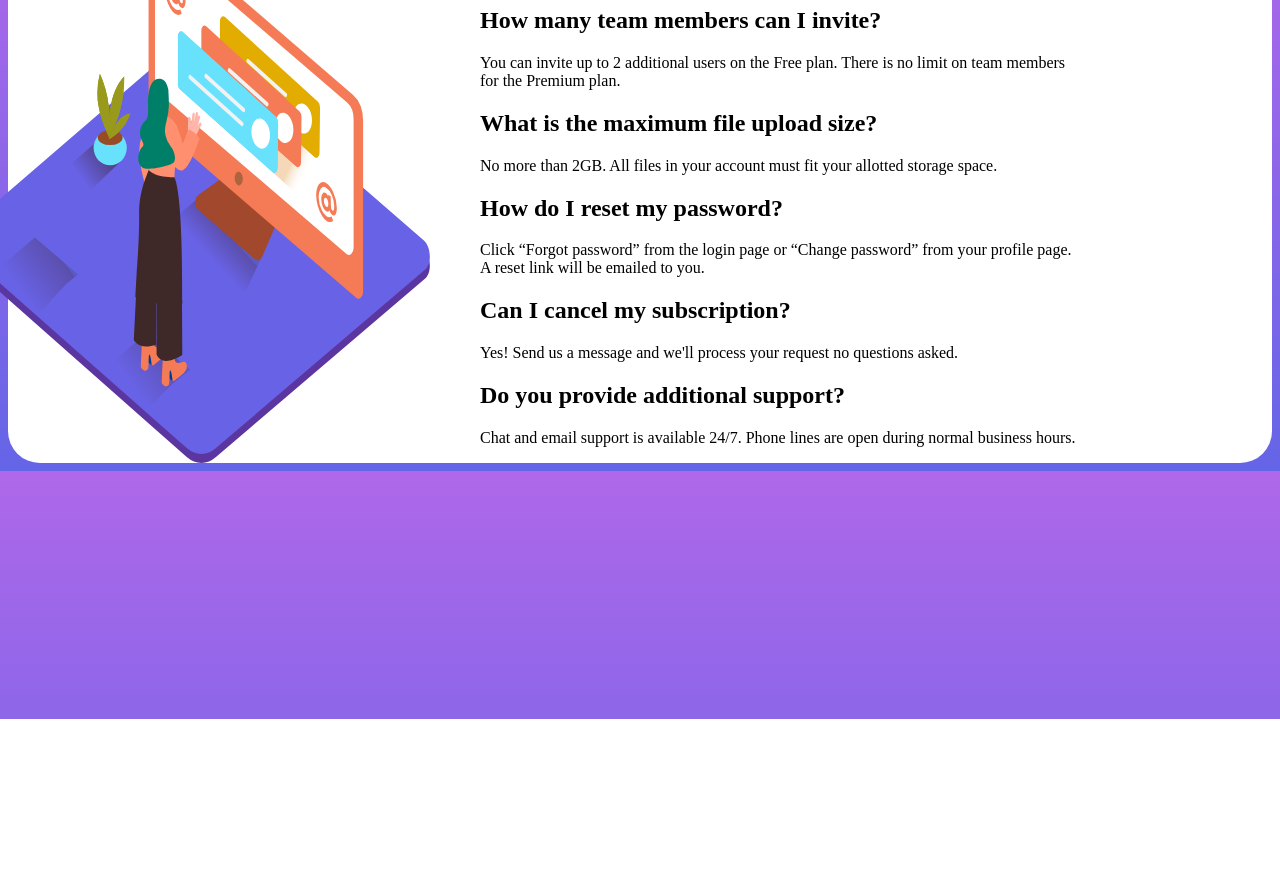
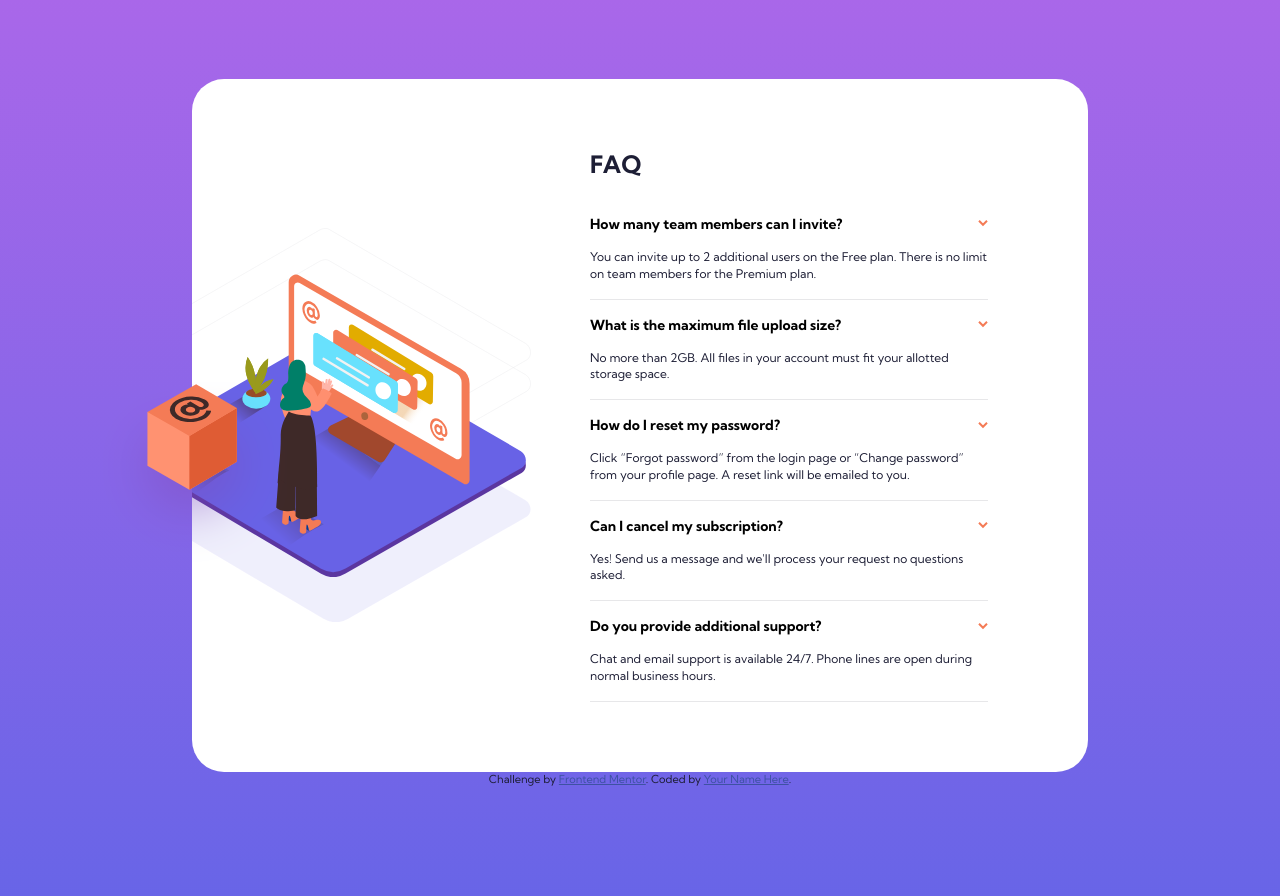
Before and after one commit to lbelio/faq-accordion-card-main, a plain HTML site: page index.html in a window 1280 px wide. Shown: the part 81-977 px from the top of the page. Before the commit the page ends 800 px from the top, so only its background shows below. Drawn offline with Linux system fonts and the light colour scheme.

Commit message:
A CoderCoder code-along project

```diff
--- a/index.html
+++ b/index.html
@@ -8,7 +8,11 @@
 
   <link rel="icon" type="image/png" sizes="32x32" href="./images/favicon-32x32.png">
   <link rel="stylesheet" href="styles.css">
-  <scrip src="script.js">
+  <link rel="preconnect" href="https://fonts.googleapis.com">
+  <link rel="preconnect" href="https://fonts.gstatic.com" crossorigin>
+  <link
+    href="https://fonts.googleapis.com/css2?family=Big+Shoulders+Display:wght@700&family=Kumbh+Sans:wght@400;700&family=Lexend+Deca&display=swap"
+    rel="stylesheet">
   </script>
   <title>Frontend Mentor | FAQ Accordion Card</title>
 
@@ -27,29 +31,95 @@
 
 <body>
 
-  <div class="faq-container">
-    <img src="/images/illustration-woman-online-desktop.svg" alt="icon">
+  <section class="card">
+    <img src="images/illustration-box-desktop.svg" alt="card box" class="card__box">
+    <div class="card_image">
+      <img src="images/illustration-woman-online-desktop.svg" alt="woman online desktop">
+    </div>
+    <div class="card_text">
+      <h1>FAQ</h1>
+      <div class="accordion">
+       <!-- Q1 -->
+        <div class="accordion__item">
+          <h2>
+            <button class="accordion__question open">
+              How many team members can I invite?
+            </button>
+          </h2>
+          <div class="accordion__collapse">
+            <div class="accordion__content">
+              <p>
+                You can invite up to 2 additional users on the Free plan. There is no limit on
+                team members for the Premium plan.
+              </p>
+            </div>
+          </div>
+        </div>
+        <!-- Q2 -->
+        <div class="accordion__item">
+          <h2>
+            <button class="accordion__question open">
+              What is the maximum file upload size?
+            </button>
+          </h2>
+          <div class="accordion__collapse">
+            <div class="accordion__content">
+              <p>
+                No more than 2GB. All files in your account must fit your allotted storage space.
+              </p>
+            </div>
+          </div>
+        </div>
+        <!-- Q3 -->
+        <div class="accordion__item">
+          <h2>
+            <button class="accordion__question open">
+              How do I reset my password?
+            </button>
+          </h2>
+          <div class="accordion__collapse">
+            <div class="accordion__content">
+              <p>
+                Click “Forgot password” from the login page or “Change password” from your profile page.
+                A reset link will be emailed to you.
+              </p>
+            </div>
+          </div>
+        </div>
+        <!-- Q4 -->
+        <div class="accordion__item">
+          <h2>
+            <button class="accordion__question open">
+              Can I cancel my subscription?
+            </button>
+          </h2>
+          <div class="accordion__collapse">
+            <div class="accordion__content">
+              <p>
+                Yes! Send us a message and we'll process your request no questions asked.
+              </p>
+            </div>
+          </div>
+        </div>
+        <!-- Q5 -->
+        <div class="accordion__item">
+          <h2>
+            <button class="accordion__question open">
+              Do you provide additional support?
+            </button>
+          </h2>
+          <div class="accordion__collapse">
+            <div class="accordion__content">
+              <p>
+                Chat and email support is available 24/7. Phone lines are open during normal business hours.
+              </p>
+            </div>
+          </div>
+        </div>
+      </div>
+    </div>
+  </section>
 
-  <div class="questions">
-  <h1>FAQ</h1>
-  <h2> How many team members can I invite? </h2>
-  <p> You can invite up to 2 additional users on the Free plan. There is no limit on
-    team members for the Premium plan. </p>
-
-  <h2> What is the maximum file upload size? </h2>
-
-  <p> No more than 2GB. All files in your account must fit your allotted storage space.</p>
-
-  <h2> How do I reset my password? </h2>
-  <p> Click “Forgot password” from the login page or “Change password” from your profile page.
-    A reset link will be emailed to you. </p>
-
-  <h2>Can I cancel my subscription? </h2>
-  <p> Yes! Send us a message and we'll process your request no questions asked. </p>
-
-  <h2> Do you provide additional support? </h2>
-  <p> Chat and email support is available 24/7. Phone lines are open during normal business hours.</p>
-</div>
 
   <div class="attribution">
     Challenge by <a href="https://www.frontendmentor.io?ref=challenge" target="_blank">Frontend Mentor</a>.
@@ -57,6 +127,8 @@
   </div>
 
   </div>
+
+  <scrip src="script.js">
 </body>
 
 </html>
--- a/styles.css
+++ b/styles.css
@@ -1,18 +1,169 @@
-body{
-    background: linear-gradient(hsl(273, 75%, 66%), hsl(240, 73%, 65%) );
-    display: flex;
-    justify-content: center;
- }
+/* This project was written alongisde CoderCoder youtuber */
+/* She uses the chrome console to test things out before adding to her actual code */
 
- .faq-container {
-    background-color: white;
-    display: flex;
-    flex-direction: row;
-    border-style: none;
-    border-radius: 2rem;
- }
+/* This is how CSS styles can be set up without using Sass */
+:root {
+   --text-blue: hsl(238, 29%, 16%);
+   --text-dkblue: hsl(240, 6%, 50%);
+   --text-xdrkblue: hsl(237, 12%, 33%);
+   --text-red: hsl (14, 88%, 65%);
+   --gradient-violet: hsl(273, 75%, 66%);
+   --gradient-blue: hsl(240, 73%, 65%);
+   --divider-blue: hsl(240, 5%, 91%);
+}
 
- .faq-container img {
-    position: relative;
-    right: 50px;
- }
+html {
+   box-sizing: border-box;
+   font-size: 100%;
+}
+
+*,
+*::before,
+*::after {
+   box-sizing: inherit;
+}
+
+body {
+   min-height: 100vh;
+   margin: 0;
+   padding: 10rem 1rem;
+   font-family: 'Kumbh Sans', sans-serif;
+   background-image: linear-gradient(var(--gradient-violet),
+         var(--gradient-blue));
+   color: var(--text-blue);
+}
+
+.card {
+   background: white;
+   border-radius: 2rem;
+   max-width: 56rem;
+   background-image: url(images/bg-pattern-mobile.svg);
+   background-repeat: no-repeat;
+   background-position: center 0%;
+   background-size: 15rem;
+   padding: 2.875rem 1.5rem;
+}
+
+h1,
+h2,
+h3 {
+   margin-top: 0;
+}
+
+.card__box {
+   display: none;
+}
+
+.card_image img {
+   width: 100%;
+   height: auto;
+   max-width: 15rem;
+   display: block;
+   position: absolute;
+   top: -9.8rem;
+   left: 50%;
+   transform: translateX(-50%);
+}
+
+.card_image {
+   position: relative;
+}
+
+.card_text {
+   padding-top: 7rem;
+}
+
+.accordion__item {
+   border-bottom: 1px solid var(--divider-blue);
+   padding-top: 1rem;
+}
+
+.accordion__item h2 {
+margin-bottom: 0;
+}
+.accordion__question {
+   border: none;
+   background: transparent;
+   padding: 0;
+   font-size: 0.875rem;
+   font-family: 'Kumbh Sans', sans-serif;
+   margin-bottom:1rem;
+   display: flex;
+   justify-content: space-between;
+   align-items: center;
+   background-size: contain;
+   width: 100%;
+   text-align: left;
+}
+
+.accordion__question.open {
+   font-weight: bold;
+}
+
+/* go back to 1h20 min to look into this part */
+.accordion__question::after {
+   content: "";
+   display: block;
+   width: 0.625rem;
+   height: 1rem;
+   background-image: url(images/icon-arrow-down.svg);
+   background-repeat: no-repeat;
+   background-size: contain;
+   background-position: center center;
+
+}
+
+.accordion__content {
+   font-size: 0.75rem;
+   line-height: 1.4;
+   margin-bottom: 1rem;
+}
+/* desktop */
+
+
+@media (min-width: 56em) {
+
+   .card {
+      position: relative;
+      display: flex;
+      margin: 0 auto;
+      background-image: url('images/bg-pattern-desktop.svg');
+      background-size: 45%;
+      background-position: -13% center;
+      padding: 4.375rem 6.25rem 4.375rem 0rem;
+   }
+
+   /* check out how display block is used and what it does */
+   .card__box {
+      display: block;
+      position: absolute;
+      top: 57%;
+      left: 0;
+      transform: translateX(-50%) translateY(-50%);
+      z-index: 1;
+   }
+
+   .card_image,
+   .card_text {
+      flex: 1
+   }
+
+   .card_text{
+      margin: auto;
+      padding: 0;
+   }
+
+   .card_image {
+      display: flex;
+      align-items: center;
+      overflow: hidden;
+   }
+
+   .card_image img {
+    transform: translate(-4rem);
+      max-width: 25rem;
+      top: auto;
+      left: auto;
+      position: relative;
+   }
+}
```
Lines whose indentation alone changed are shown as unchanged.
